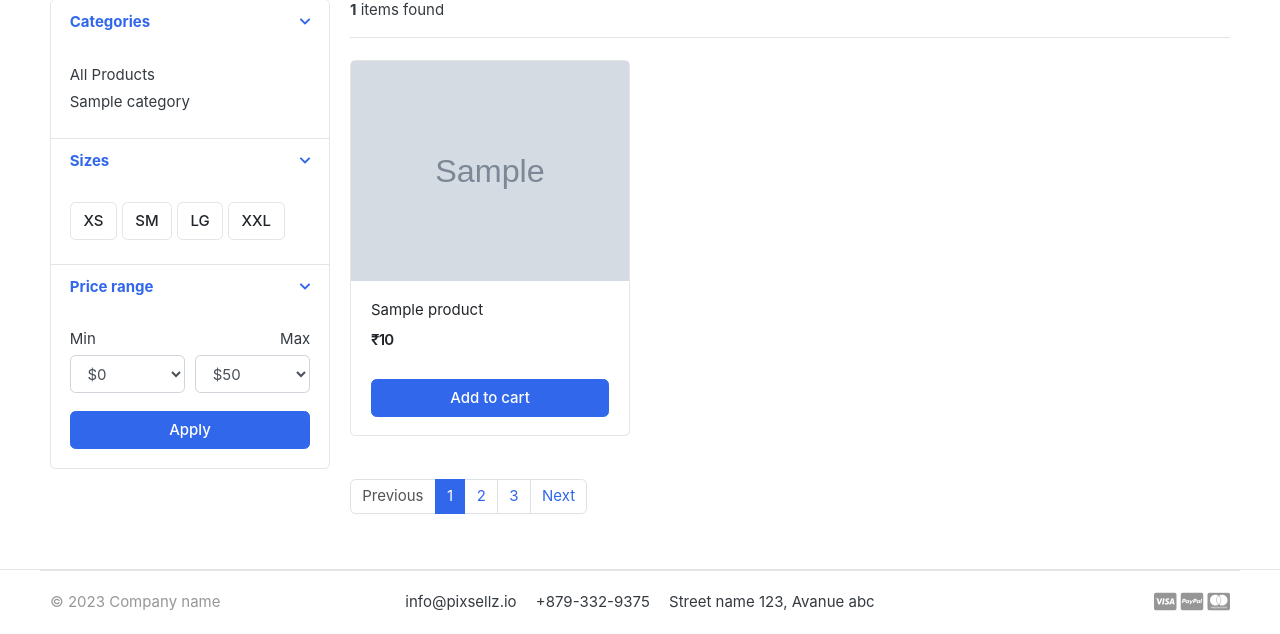
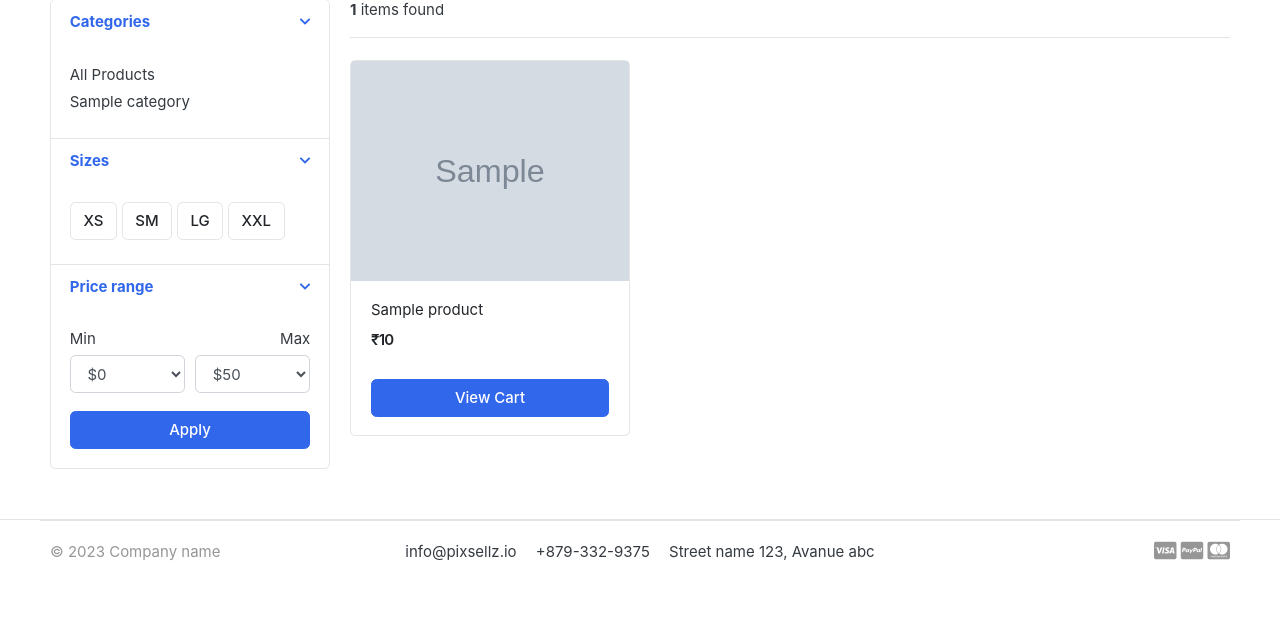
Before and after one commit to AtharvaAshar/E-Kart, a Django app: page /store/ in a window 1280 px wide. Shown: the part 295-929 px from the top of the page. After the commit the page ends 856 px from the top, so only its background shows below. Run offline with Django 4.2, Linux system fonts and the light colour scheme; tables that the repository leaves empty hold one stand-in row (values such as "Sample post"); grey boxes marked "Sample" are stand-in pictures; some libraries are stand-ins or nearby versions; some web fonts are replaced.

Commit message:
second commit

```diff
--- a/Django_cart/settings.py
+++ b/Django_cart/settings.py
@@ -68,6 +68,7 @@ TEMPLATES = [
                 "django.contrib.auth.context_processors.auth",
                 "django.contrib.messages.context_processors.messages",
                 "category.context_processors.menu_links",
+                "carts.context_processors.counter",
             ],
         },
     },
--- /dev/null
+++ b/carts/context_processors.py
@@ -0,0 +1,15 @@
+from .models import CartItem,Cart
+from .views import _cart_id
+def counter(request):
+    cart_count=0
+    if "admin" in request.path:
+        return {}
+    else:
+        try:
+            cart=Cart.objects.filter(cart_id=_cart_id(request))
+            cart_items=CartItem.objects.all().filter(cart=cart[:1])
+            for cart_item in cart_items:
+                cart_count+=cart_item.quantity
+        except Cart.DoesNotExist:
+            cart_count=0
+    return dict(cart_count=cart_count)
--- a/carts/views.py
+++ b/carts/views.py
@@ -1,7 +1,7 @@
 from django.shortcuts import render,redirect,get_object_or_404
 from store.models import Product
 from .models import Cart,CartItem
-
+from django.core.exceptions import ObjectDoesNotExist
 
 def _cart_id(request):
     cart=request.session.session_key
@@ -53,6 +53,8 @@ def delete_cart_item(request,product_id):
 
 def cart(request,total=0,quantity=0,cart_items=None):
     try:
+        tax=0
+        grand_total=0
         cart=Cart.objects.get(cart_id=_cart_id(request))
         cart_items=CartItem.objects.filter(cart=cart,is_active=True)
         for cart_item in cart_items:
@@ -60,7 +62,7 @@ def cart(request,total=0,quantity=0,cart_items=None):
             quantity+=cart_item.quantity
         tax=(2*total)/100
         grand_total=total + tax
-    except Exception as e:
+    except ObjectDoesNotExist:
         pass
     context={
         'total':total,
--- a/store/views.py
+++ b/store/views.py
@@ -1,7 +1,10 @@
 from django.shortcuts import render,get_object_or_404
 from store.models import Product
+from carts.models import CartItem
 from category.models import Category
-
+from carts.views import _cart_id
+from django.http import HttpResponse
+from django.core.paginator import EmptyPage,PageNotAnInteger,Paginator
 # Create your views here.
 def store(request,category_slug=None):
     categories=None
@@ -9,12 +12,18 @@ def store(request,category_slug=None):
     if category_slug !=None:
         categories=get_object_or_404(Category, slug=category_slug)
         products=Product.objects.all().filter(category=categories,is_available=True)
+        paginator=Paginator(products,6)
+        page=request.GET.get('page')
+        paged_products=paginator.get_page(page)
         product_count=products.count()
     else:
-            products=Product.objects.all().filter(is_available=True)
+            products=Product.objects.all().filter(is_available=True).order_by('id')
+            paginator=Paginator(products,3.)
+            page=request.GET.get('page')
+            paged_products=paginator.get_page(page)
             product_count=products.count()
     context={
-        'products':products,
+        'products':paged_products,
         'product_count':product_count,
     }
     return render(request, 'store/store.html',context)
@@ -23,10 +32,13 @@ def product_detail(request,category_slug, product_slug):
 
     try:
         single_product=Product.objects.get(category__slug=category_slug,slug=product_slug)
+        in_cart=CartItem.objects.filter(cart__cart_id=_cart_id(request),product=single_product).exists()
+
     except Exception as e:
          raise e
 
     context={
          'single_product':single_product,
+         'in_cart':in_cart,
     }
     return render(request, 'store/product_detail.html',context)
--- a/templates/includes/navbar.html
+++ b/templates/includes/navbar.html
@@ -68,9 +68,9 @@
 							<a href="./register.html"> Register</a>
 						</div>
 					</div>
-					<a href="./cart.html" class="widget-header pl-3 ml-3">
+					<a href="{% url 'cart' %}" class="widget-header pl-3 ml-3">
 						<div class="icon icon-sm rounded-circle border"><i class="fa fa-shopping-cart"></i></div>
-						<span class="badge badge-pill badge-danger notify">0</span>
+						<span class="badge badge-pill badge-danger notify">{{cart_count}}</span>
 					</a>
 				</div> <!-- widgets-wrap.// -->
 			</div> <!-- col.// -->
--- a/templates/store/product_detail.html
+++ b/templates/store/product_detail.html
@@ -69,7 +69,13 @@
 	<hr>
 
 	{% if single_product.stock != 0 %}
+	{% if in_cart %}
+	<a href="#" class="btn  btn-success"> <span class="text">Added to cart</span> <i class="fas fa-check"></i>  </a>
+	<a href="{% url 'cart' %}" class="btn  btn-outline-primary"> <span class="text">View Cart</span> <i class="fas fa-eye"></i>  </a>
+	{% else %}
 	<a href="{% url 'add_cart' single_product.id %}" class="btn  btn-primary"> <span class="text">Add to cart</span> <i class="fas fa-shopping-cart"></i>  </a>
+	{% endif %}
+
 	{% else %}
        <h5>Out of stock</h5>
 	{% endif %}
--- a/templates/store/store.html
+++ b/templates/store/store.html
@@ -140,7 +140,7 @@
 						<span class="price">&#8377;{{product.price}}</span>
 					</div> <!-- price-wrap.// -->
 				</div>
-				<a href="{% url 'add_cart' product.id%}" class="btn btn-block btn-primary">Add to cart </a>
+				<a href="{% url 'add_cart' product.id%}" class="btn btn-block btn-primary">View Cart</a>
 			</figcaption>
 		</figure>
 	</div> <!-- col.// -->
@@ -150,13 +150,30 @@
 
 
 <nav class="mt-4" aria-label="Page navigation sample">
-  <ul class="pagination">
-    <li class="page-item disabled"><a class="page-link" href="#">Previous</a></li>
-    <li class="page-item active"><a class="page-link" href="#">1</a></li>
-    <li class="page-item"><a class="page-link" href="#">2</a></li>
-    <li class="page-item"><a class="page-link" href="#">3</a></li>
-    <li class="page-item"><a class="page-link" href="#">Next</a></li>
+	{% if products.has_other_pages %}
+	<ul class="pagination">
+		{%if products.has_previous%}
+		 <li class="page-item "><a class="page-link" href="?page={{products.previous_page_number}}">Previous</a></li>
+		{% else %}
+		<li class="page-item disabled"><a class="page-link" href="#">Previous</a></li>
+		{% endif %}
+    {% for i in products.paginator.page_range  %}
+	{% if products.number == i %}
+	<li class="page-item active"><a class="page-link" href="#">{{i}}</a></li>
+	{% else %}
+	<li class="page-item "><a class="page-link" href="?page={{i}}">{{i}}</a></li>
+	{% endif %}
+
+	{% endfor %}
+
+    {%if products.has_next%}
+		 <li class="page-item "><a class="page-link" href="?page={{products.next_page_number}}">Next</a></li>
+		{% else %}
+		<li class="page-item disabled"><a class="page-link" href="#">Next</a></li>
+		{% endif %}
   </ul>
+	{% endif %}
+
 </nav>
 
 	</main> <!-- col.// -->
```
